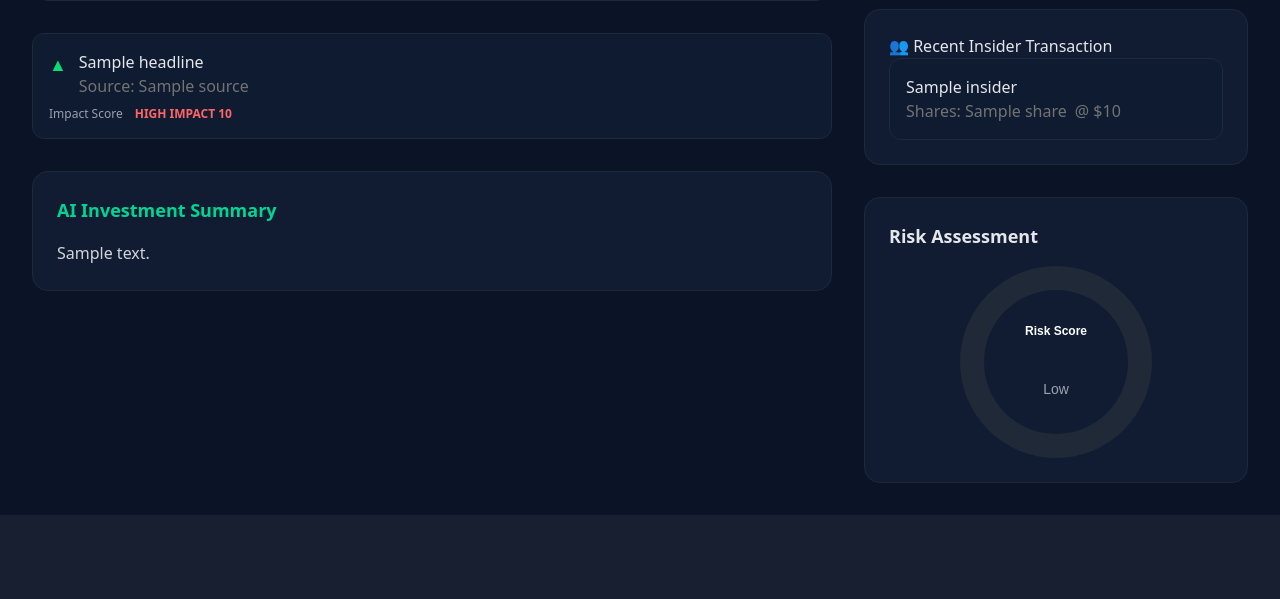
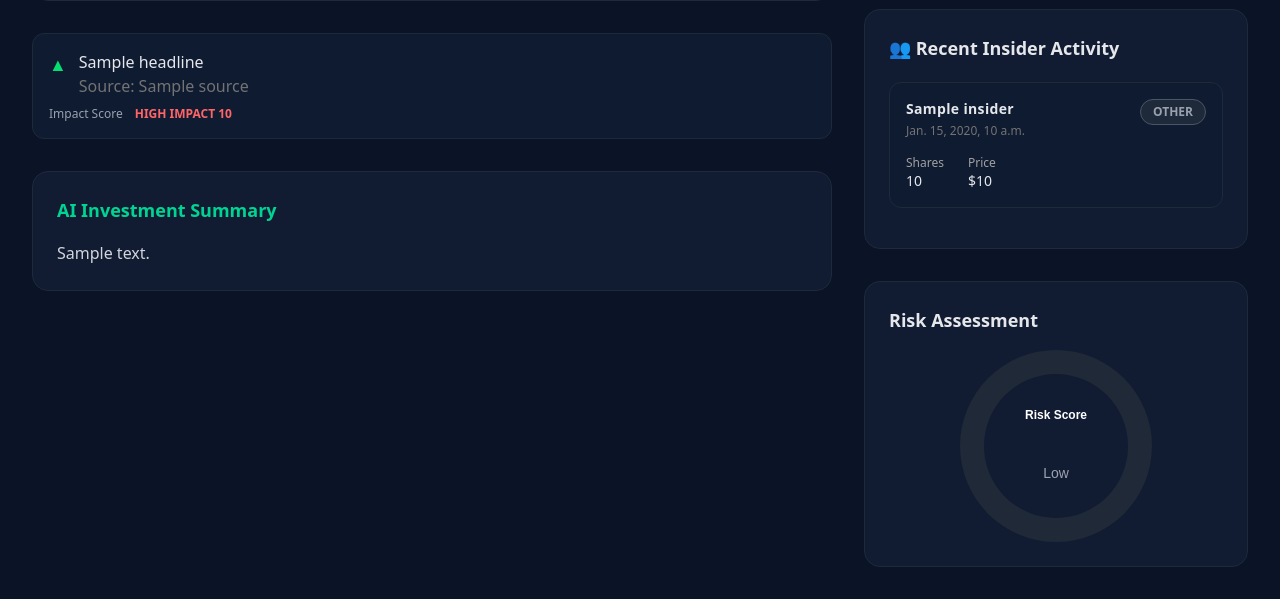
Before and after one commit to BriLouSal/KentroChrema, a Django app: template kentrocenter/kentrocenterback/templates/base/stock_view.html in a window 1280 px wide. Shown: the part 600-1199 px from the top of the page. Before the commit the page ends 994 px from the top, so only its background shows below. Run offline with Django 3.2, Linux system fonts and the light colour scheme; the template is opened without the code that fills it: most values are stand-ins (such as "Sample title", 1, 10 or a date in 2020); some libraries are stand-ins or nearby versions.

Commit message:
Added more insider transaction UI, etc.

```diff
--- a/kentrocenter/kentrocenterback/templates/base/authentication/signup.html
+++ b/kentrocenter/kentrocenterback/templates/base/authentication/signup.html
@@ -170,9 +170,6 @@
         </div>
       </main>
     </div>
-    {% block scripts %}
 
-    <script src="{% static 'index.js' %}"></script>
-    {% endblock scripts %}
   </body>
 </html>
--- a/kentrocenter/kentrocenterback/templates/base/stock_view.html
+++ b/kentrocenter/kentrocenterback/templates/base/stock_view.html
@@ -161,26 +161,61 @@
 
         <!-- Insider Traders recent activity -->
         <div class="bg-[#111C33] rounded-2xl p-6 border border-gray-800">
-          <!-- Add Insider header -->
-          <h1 class="rounded-2xl">👥 Recent Insider Transaction</h1>
+          <h2 class="text-lg font-semibold mb-5 flex items-center gap-2">
+            👥 Recent Insider Activity
+          </h2>
+
           {% for insider in insider_recent_trader %}
-          <div
-            class="bg-[#0F1B31] rounded-xl p-4 border border-gray-800 hover:border-gray-700 transition border-t 0 pt-4 flex flex-col"
-          >
-            <div class="flex flex-col justify-between">
-              <span class="text-gray-200">{{ insider.name }}</span>
-              <!-- Check if insider is buying or selling -->
-              <!-- Make sure to have it flex row for this one -->
-              <div class="flex flex-row gap-2">
-                <span class="text-neutral-500"
-                  >Shares: {{ insider.share }}</span
-                >
-                <span class="text-neutral-500"
-                  >@ ${{ insider.sharePrice }}</span
-                >
+          <div class="bg-[#0F1B31] rounded-xl p-4 border border-gray-800 hover:border-gray-700 transition mb-4">
+
+            <!-- Top Row -->
+            <div class="flex justify-between items-start">
+              <div>
+                <p class="text-gray-200 font-semibold text-sm tracking-wide">
+                  {{ insider.name }}
+                </p>
+                <p class="text-xs text-neutral-500 mt-1">
+                  {{ insider.transactionDate }}
+                </p>
+              </div>
+
+              <!-- Action Badge -->
+              {% if insider.action == "BUY" %}
+              <span class="px-3 py-1 text-xs font-semibold rounded-full bg-green-900 text-green-400 border border-green-600">
+                BUY
+              </span>
+              {% elif insider.action == "SELL" %}
+              <span class="px-3 py-1 text-xs font-semibold rounded-full bg-red-900 text-red-400 border border-red-600">
+                SELL
+              </span>
+              {% else %}
+              <span class="px-3 py-1 text-xs font-semibold rounded-full bg-gray-800 text-gray-400 border border-gray-600">
+                OTHER
+              </span>
+              {% endif %}
+            </div>
+
+            <!-- Bottom Row -->
+            <div class="flex justify-between items-center mt-4 text-sm">
+              <div class="flex gap-6">
+                <div>
+                  <p class="text-neutral-400 text-xs">Shares</p>
+                  <p class="text-gray-200 font-medium">
+                    {{ insider.share|floatformat:0 }}
+                  </p>
+                </div>
+
+                <div>
+                  <p class="text-neutral-400 text-xs">Price</p>
+                  <p class="text-gray-200 font-medium">
+                    ${{ insider.sharePrice }}
+                  </p>
+                </div>
               </div>
             </div>
           </div>
+          {% empty %}
+          <p class="text-neutral-500 text-sm">No recent insider activity.</p>
           {% endfor %}
         </div>
 
--- a/kentrocenter/theme/static/css/dist/styles.css
+++ b/kentrocenter/theme/static/css/dist/styles.css
@@ -16,18 +16,15 @@
     --color-red-600: oklch(57.7% 0.245 27.325);
     --color-red-700: oklch(50.5% 0.213 27.518);
     --color-red-900: oklch(39.6% 0.141 25.723);
-    --color-orange-200: oklch(90.1% 0.076 70.697);
-    --color-orange-300: oklch(83.7% 0.128 66.29);
     --color-orange-500: oklch(70.5% 0.213 47.604);
     --color-amber-300: oklch(87.9% 0.169 91.605);
     --color-yellow-400: oklch(85.2% 0.199 91.936);
-    --color-green-50: oklch(98.2% 0.018 155.826);
     --color-green-300: oklch(87.1% 0.15 154.449);
     --color-green-400: oklch(79.2% 0.209 151.711);
     --color-green-500: oklch(72.3% 0.219 149.579);
     --color-green-600: oklch(62.7% 0.194 149.214);
+    --color-green-900: oklch(39.3% 0.095 152.535);
     --color-emerald-400: oklch(76.5% 0.177 163.223);
-    --color-emerald-600: oklch(59.6% 0.145 163.225);
     --color-teal-200: oklch(91% 0.096 180.426);
     --color-sky-400: oklch(74.6% 0.16 232.661);
     --color-blue-50: oklch(97% 0.014 254.604);
@@ -41,12 +38,8 @@
     --color-blue-800: oklch(42.4% 0.199 265.638);
     --color-indigo-600: oklch(51.1% 0.262 276.966);
     --color-indigo-800: oklch(39.8% 0.195 277.366);
-    --color-purple-400: oklch(71.4% 0.203 305.504);
-    --color-purple-500: oklch(62.7% 0.265 303.9);
     --color-purple-600: oklch(55.8% 0.288 302.321);
-    --color-pink-200: oklch(89.9% 0.061 343.231);
     --color-pink-400: oklch(71.8% 0.202 349.761);
-    --color-pink-500: oklch(65.6% 0.241 354.308);
     --color-slate-300: oklch(86.9% 0.022 252.894);
     --color-slate-400: oklch(70.4% 0.04 256.788);
     --color-gray-50: oklch(98.5% 0.002 247.839);
@@ -65,7 +58,6 @@
     --color-white: #fff;
     --spacing: 0.25rem;
     --container-xs: 20rem;
-    --container-sm: 24rem;
     --container-md: 28rem;
     --container-2xl: 42rem;
     --container-7xl: 80rem;
@@ -308,6 +300,9 @@
   .mx-auto {
     margin-inline: auto;
   }
+  .mt-1 {
+    margin-top: calc(var(--spacing) * 1);
+  }
   .mt-2 {
     margin-top: calc(var(--spacing) * 2);
   }
@@ -328,6 +323,9 @@
   }
   .mb-4 {
     margin-bottom: calc(var(--spacing) * 4);
+  }
+  .mb-5 {
+    margin-bottom: calc(var(--spacing) * 5);
   }
   .mb-6 {
     margin-bottom: calc(var(--spacing) * 6);
@@ -515,6 +513,9 @@
   .rounded-2xl {
     border-radius: var(--radius-2xl);
   }
+  .rounded-full {
+    border-radius: calc(infinity * 1px);
+  }
   .rounded-lg {
     border-radius: var(--radius-lg);
   }
@@ -560,11 +561,17 @@
   .border-gray-800 {
     border-color: var(--color-gray-800);
   }
+  .border-green-600 {
+    border-color: var(--color-green-600);
+  }
   .border-red-200 {
     border-color: var(--color-red-200);
   }
   .border-red-500 {
     border-color: var(--color-red-500);
+  }
+  .border-red-600 {
+    border-color: var(--color-red-600);
   }
   .border-transparent {
     border-color: transparent;
@@ -605,6 +612,9 @@
   .bg-gray-200 {
     background-color: var(--color-gray-200);
   }
+  .bg-gray-800 {
+    background-color: var(--color-gray-800);
+  }
   .bg-gray-900 {
     background-color: var(--color-gray-900);
   }
@@ -614,8 +624,14 @@
       background-color: color-mix(in oklab, var(--color-green-500) 20%, transparent);
     }
   }
+  .bg-green-900 {
+    background-color: var(--color-green-900);
+  }
   .bg-red-50 {
     background-color: var(--color-red-50);
+  }
+  .bg-red-900 {
+    background-color: var(--color-red-900);
   }
   .bg-transparent {
     background-color: transparent;
```
Also changed, not shown: kentrocenter/kentrocenterback/insider_transaction.py (+17 -1 lines).
